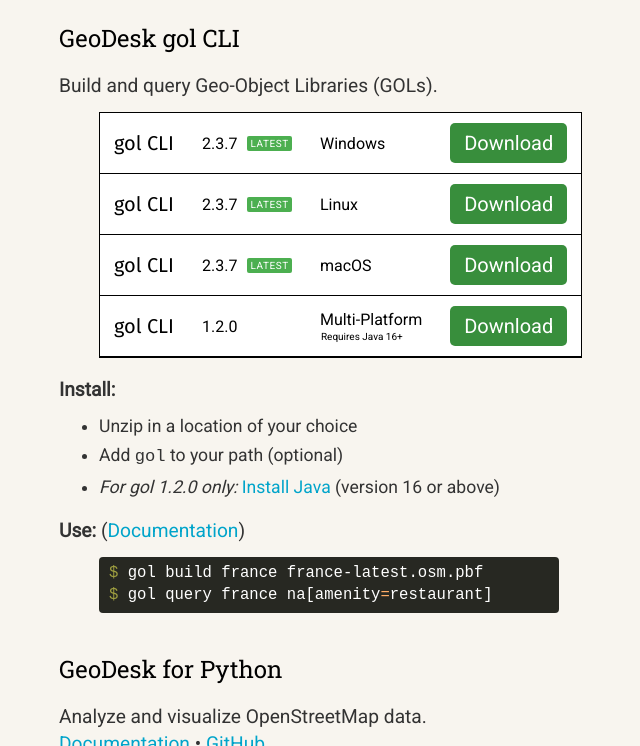
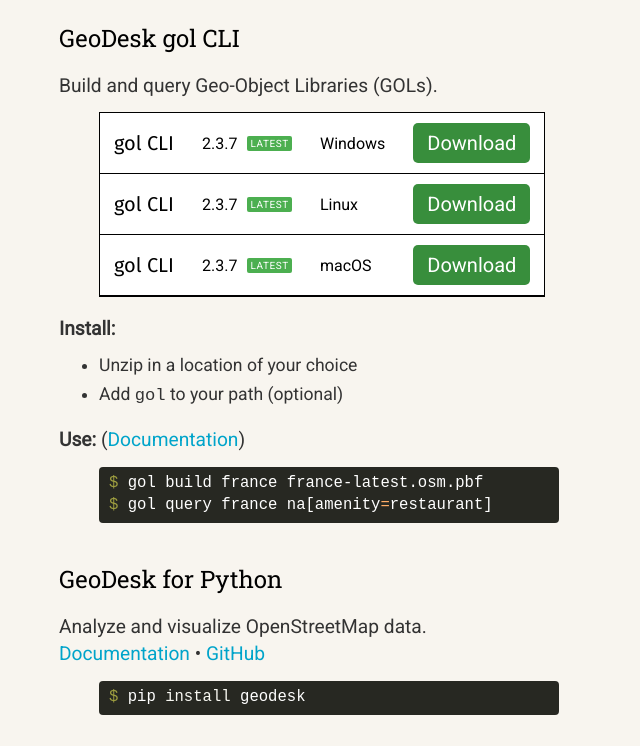
Before and after one commit to clarisma/geodesk-site, a Jekyll site: the page built from download.md, in a window 1280 px wide and 900 px high, cut to the strip 154-900 px from the top of the window. Shown: the whole strip, without its empty margins (206-846 px from the left). Built offline with Jekyll 4.4.1, drawn with Linux system fonts in a browser that asks for light colours.

Commit message:
Removed GOL Tool 1.2

```diff
--- a/download.md
+++ b/download.md
@@ -184,18 +184,6 @@
             <a class="download-link" href="https://github.com/clarisma/geodesk-gol/releases/download/v{{site.data.geodesk_gol_latest.version}}/gol-{{site.data.geodesk_gol_latest.version}}-macos.zip">Download</a>
         </div>
     </div>
-    <div class="download-row">
-        <div class="download-cell product-title">gol CLI</div>
-        <div class="download-cell">
-            {{site.data.geodesk_gol_v1_latest.version}} <!-- <span class="version-label latest-label">Latest</span> -->
-        </div>
-        <div class="download-cell">
-        <div>Multi-Platform<div class="platform-note">Requires Java 16+</div></div>
-        </div>
-        <div class="download-cell">
-            <a class="download-link" href="https://github.com/clarisma/gol-tool/releases/download/{{site.data.geodesk_gol_v1_latest.version}}/gol-tool-{{site.data.geodesk_gol_v1_latest.version}}.zip">Download</a>
-        </div>
-    </div>
 </div>
 
 **Install:**
@@ -203,7 +191,6 @@
 <div class="steps" markdown="1">
 - Unzip in a location of your choice
 - Add `gol` to your path (optional)
-- *For gol {{site.data.geodesk_gol_v1_latest.version}} only:* [Install Java](https://adoptium.net/) (version 16 or above)
 </div>
 
 **Use:** ([Documentation](https://docs.geodesk.com/gol))
```
